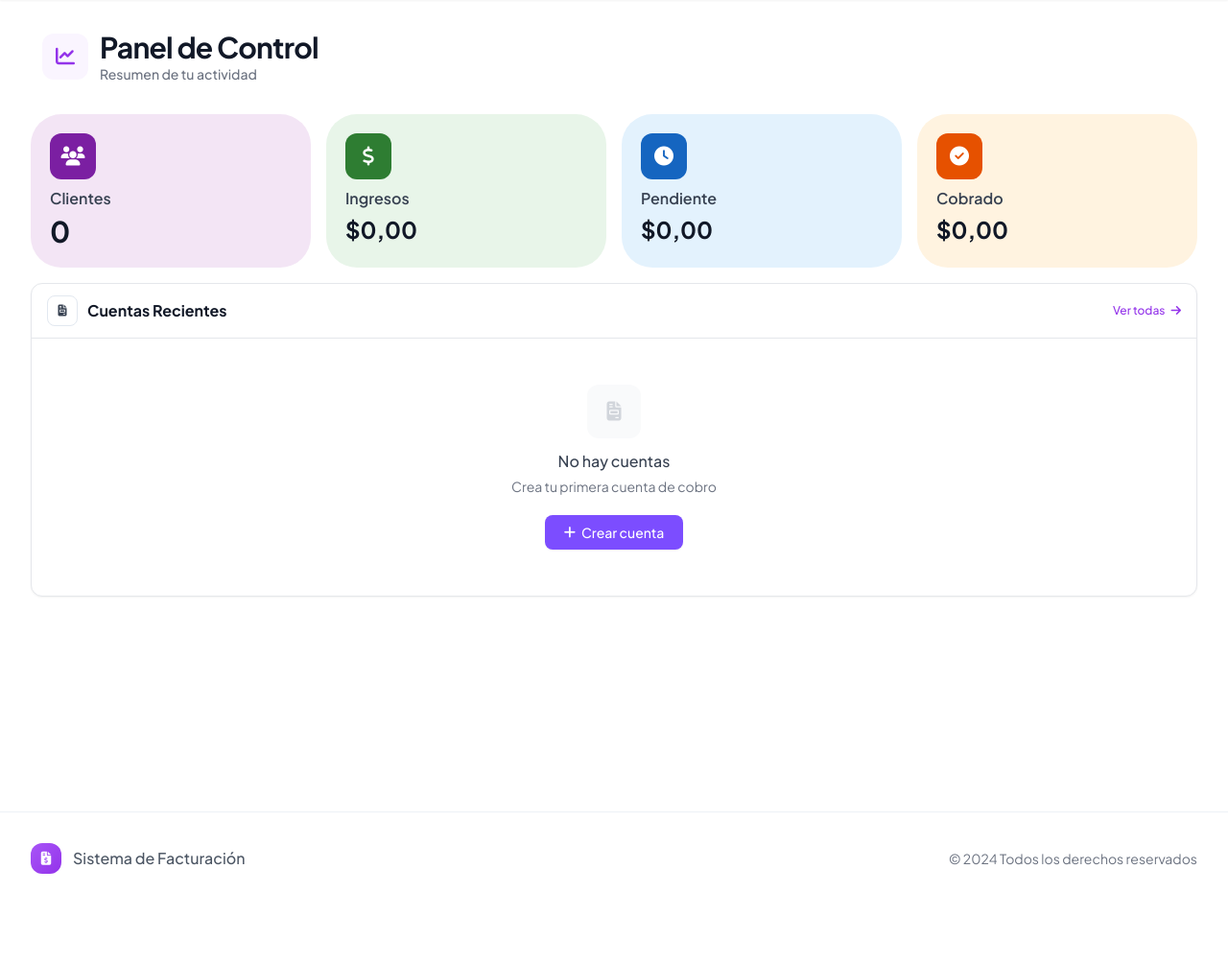
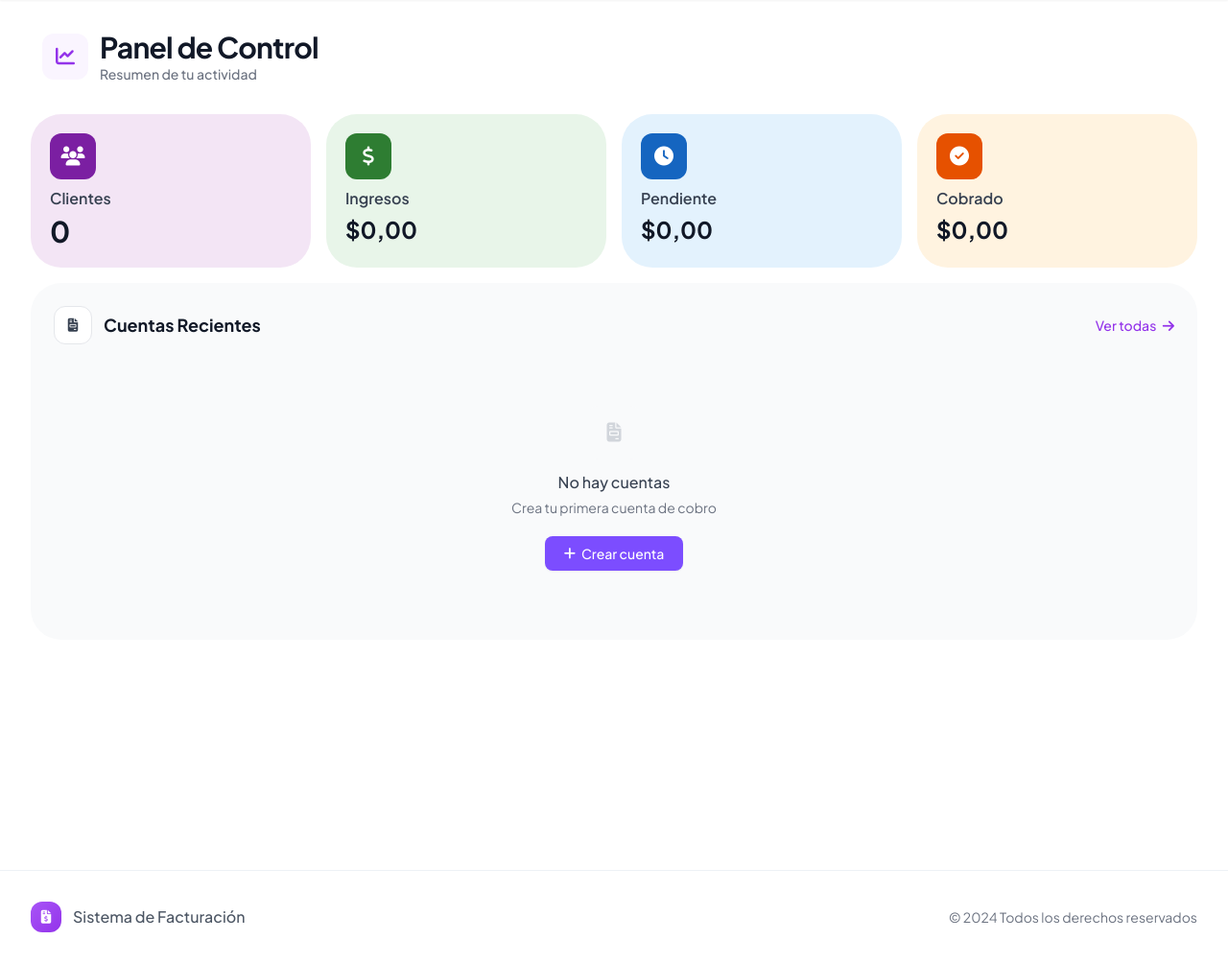
Before and after one commit to Eglism11/web-facturacion, a Flask app: page / in a window 1280 px wide. Shown: the part 81-1085 px from the top of the page at 96% size. Before the commit the page ends 992 px from the top, so only its background shows below. Run offline with Flask 3, Linux system fonts and the light colour scheme; the visitor is signed in with stand-in values (Sample User, id 1); data that the repository does not hold is empty; parts of the project's set-up code (start-up, migrations or seed data) failed here and were passed over; some libraries are stand-ins or nearby versions.

Commit message:
UI: Separate recent accounts section - mt-12, bg-[#F9FAFB], rounded-2xl, p-6

```diff
--- a/templates/index.html
+++ b/templates/index.html
@@ -3,7 +3,7 @@
 {% block title %}Dashboard - Facturación{% endblock %}
 
 {% block content %}
-<div class="space-y-4 fade-in bg-white pb-24 pt-4">
+<div class="space-y-4 fade-in bg-white pb-28 pt-4">
     <div class="flex items-center justify-between px-3 py-4">
         <div class="flex items-center gap-3">
             <div class="w-12 h-12 rounded-xl bg-purple-50 flex items-center justify-center">
@@ -78,18 +78,16 @@
         </div>
     </div>
 
-    <div class="mt-6">
-    <div class="bg-white slide-up border border-gray-200 shadow-sm rounded-xl" style="animation-delay: 0.4s;">
-        <div class="px-4 py-3 border-b border-gray-200 flex items-center justify-between">
-            <div class="flex items-center space-x-2.5">
-                <div class="w-8 h-8 rounded-lg bg-white border border-slate-200 flex items-center justify-center">
-                    <i class="fas fa-file-invoice text-gray-700 text-xs"></i>
+    <div class="mt-12">
+    <div class="bg-[#F9FAFB] rounded-[2rem] p-6" style="animation-delay: 0.4s;">
+        <div class="flex items-center justify-between mb-4">
+            <div class="flex items-center space-x-3">
+                <div class="w-10 h-10 rounded-xl bg-white border border-gray-200 flex items-center justify-center">
+                    <i class="fas fa-file-invoice text-gray-700 text-sm"></i>
                 </div>
-                <div>
-                    <h3 class="text-base font-bold text-gray-900">Cuentas Recientes</h3>
-                </div>
+                <h3 class="text-lg font-bold text-gray-900">Cuentas Recientes</h3>
             </div>
-            <a href="{{ url_for('listar_cuentas') }}" class="text-xs font-medium text-purple-600 hover:text-purple-700">
+            <a href="{{ url_for('listar_cuentas') }}" class="text-sm font-medium text-purple-600 hover:text-purple-700">
                 Ver todas <i class="fas fa-arrow-right ml-1"></i>
             </a>
         </div>
```
